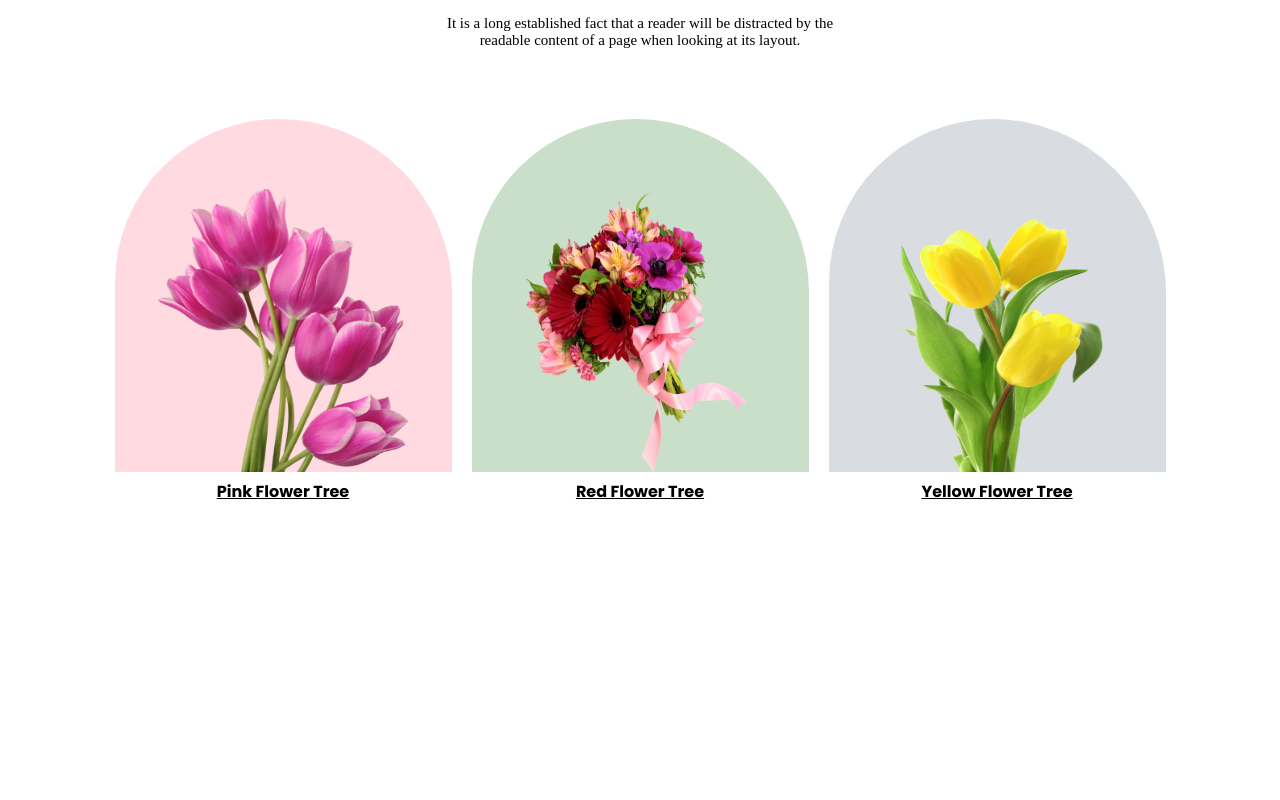
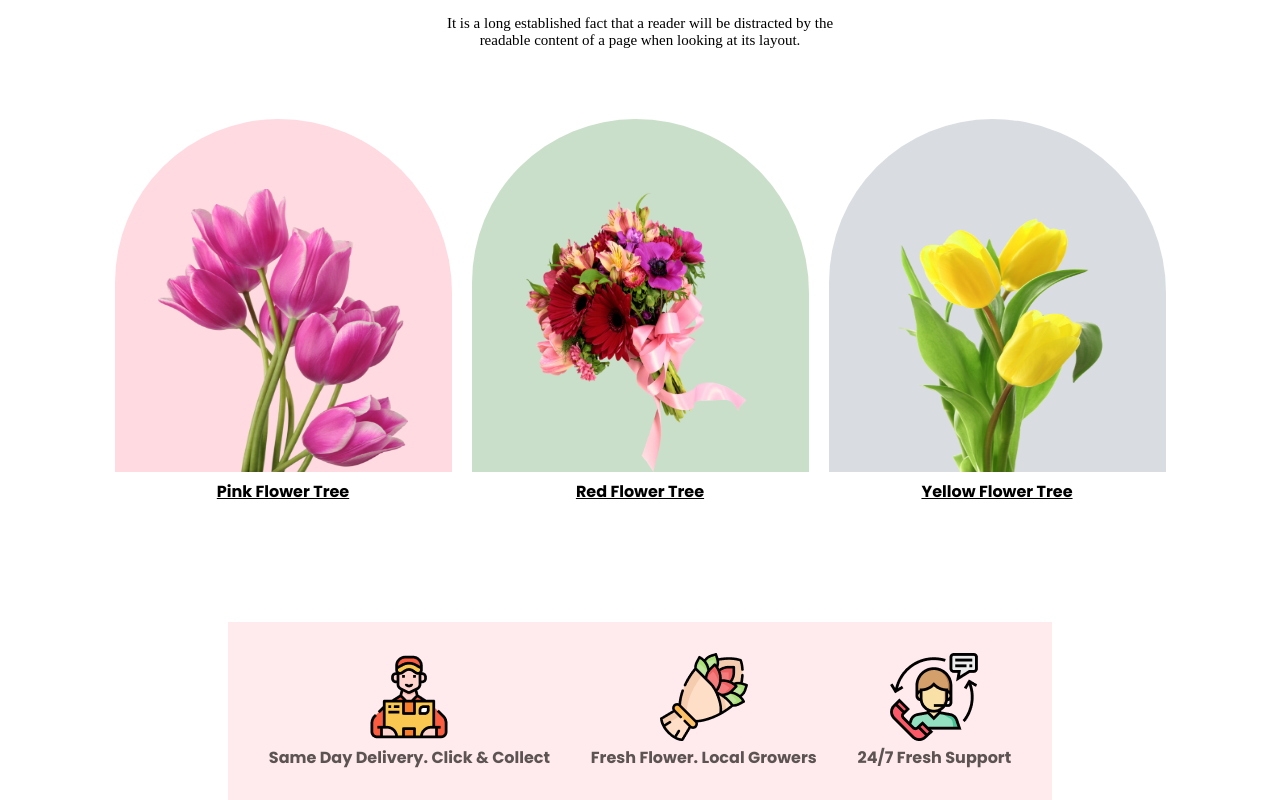
Before and after one commit to rohan8432/flower-garden, a plain HTML site: page index.html in a window 1280 px wide. Shown: the part 850-1650 px from the top of the page. Before the commit the page ends 1354 px from the top, so only its background shows below. Drawn offline with Linux system fonts and the light colour scheme.

Commit message:
added section four file

```diff
--- a/index.html
+++ b/index.html
@@ -67,6 +67,22 @@
             </div>
         </div>
     </section>
+    <section>
+        <div class="delivery-support">
+            <div class="delivery">
+                <img src="Flower Asset/Group 57.png" alt="">
+                <p class="important-info">Same Day Delivery. Click & Collect</p>
+            </div>
+            <div class="fresh-flower">
+                <img src="Flower Asset/Group 58.png" alt="">
+                <p class="important-info">Fresh Flower. Local Growers</p>
+            </div>
+            <div class="support">
+                <img src="Flower Asset/Group 59.png" alt="">
+                <p class="important-info">24/7 Fresh Support</p>
+            </div>
+        </div>
+    </section>
 </body>
 
 </html>
--- a/style.css
+++ b/style.css
@@ -52,7 +52,7 @@
     padding-top: 30px;
 }
 
-/* second section banner style */
+/* second section style */
 .flower-feature {
     text-align: center;
     padding-top: 70px;
@@ -70,6 +70,7 @@
     padding-top: 20px;
 }
 
+/* third section flower list style */
 .flower-list {
     display: flex;
     justify-content: center;
@@ -115,3 +116,20 @@
     border-radius: 205px 218px 0 0;
     border: none;
 }
+
+.delivery-support {
+    height: 178px;
+    margin: 0 228px;
+    background-color: #ffc0cb54;
+    display: flex;
+    justify-content: space-evenly;
+    align-items: center;
+    margin-top: 150px;
+    text-align: center;
+
+}
+
+.important-info {
+    color: rgb(92, 83, 83);
+    font-family: 'Poppins', sans-serif;
+}
```
